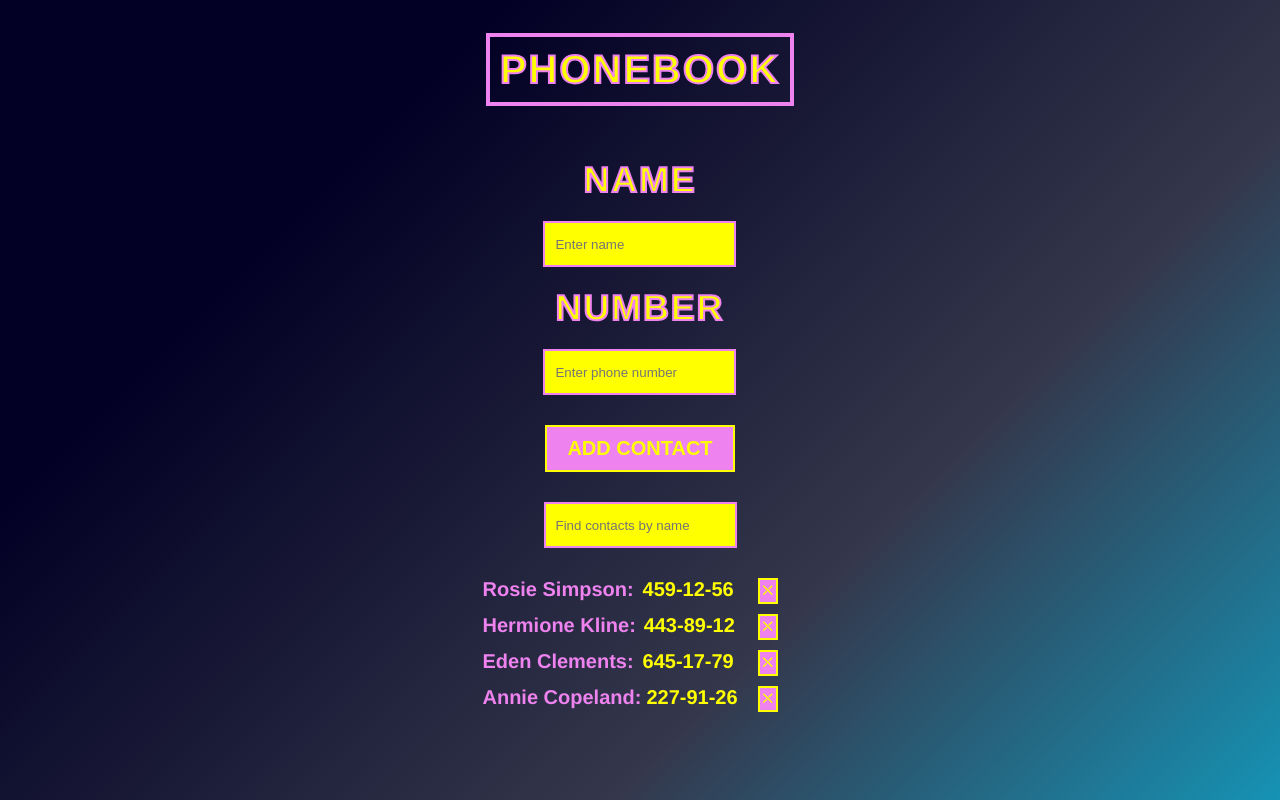
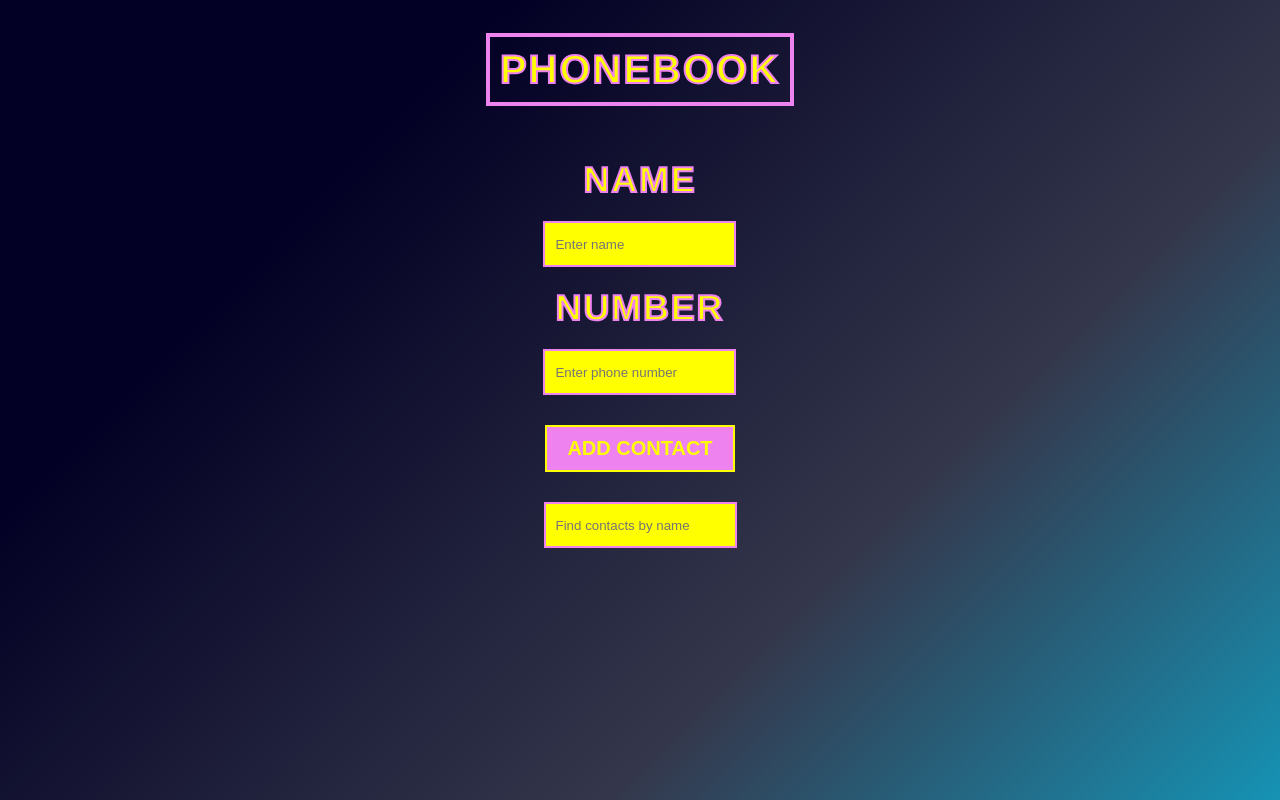
Before and after one commit to rvzdnk/goit-react-hw-08-phonebook, a React (Create React App) app: page / in a window 1280 px wide. Shown: the top 800 px of the page. Built offline with nearby package versions, Linux system fonts and the light colour scheme.

Commit message:
final task

```diff
--- a/package.json
+++ b/package.json
@@ -4,13 +4,17 @@
   "private": true,
   "homepage": "https://rvzdnk.github.io/goit-react-hw-04-hooks-phonebook/",
   "dependencies": {
+    "@reduxjs/toolkit": "^1.8.5",
     "@testing-library/jest-dom": "^5.16.3",
     "@testing-library/react": "^12.1.4",
     "@testing-library/user-event": "^13.5.0",
+    "axios": "^0.27.2",
     "nanoid": "^4.0.0",
     "react": "^18.1.0",
     "react-dom": "^18.1.0",
+    "react-redux": "^8.0.4",
     "react-scripts": "5.0.1",
+    "redux": "^4.2.0",
     "web-vitals": "^2.1.3"
   },
   "scripts": {
--- a/src/components/App.jsx
+++ b/src/components/App.jsx
@@ -1,77 +1,18 @@
-import React, { useState, useEffect } from 'react';
-import { nanoid } from 'nanoid';
 import ContactForm from './ContactForm/ContactForm';
 import ContactList from './ContactList/ContactList';
 import Filter from './Filter/Filter';
 import styles from './App.module.css';
 
 
-export function App () {
-
-  const initialContacts = [
-    { id: 'id-1', name: 'Rosie Simpson', number: '459-12-56' },
-    { id: 'id-2', name: 'Hermione Kline', number: '443-89-12' },
-    { id: 'id-3', name: 'Eden Clements', number: '645-17-79' },
-    { id: 'id-4', name: 'Annie Copeland', number: '227-91-26' },
-  ];
-
-  const [name, setName] = useState('');
-  const [number, setNumber] = useState('');
-  const [filter, setFilter] = useState('');
-  const [contacts, setContacts] = useState(() => {
-    return (
-      JSON.parse(window.localStorage.getItem('contacts')) ?? initialContacts
-    );
-  });
-
-  useEffect(() => {
-    localStorage.setItem('contacts', JSON.stringify(contacts));
-  }, [contacts]);
-
-  const addNewContact = data => {
-    if (contacts.some(contact => contact.name === data.name)) {
-      alert(`${data.name} already exists`);
-      return;
-    };
-
-       setContacts(contacts => {
-      const newContact = {
-        id: nanoid(),
-        ...data,
-      };
-      return [newContact, ...contacts];
-    });
-    setName('');
-    setNumber('');
-  };
-
-  const filteredContacts = e => {
-    setFilter(e.currentTarget.value);
-   }
-
-  const removeContact = (contactId) =>{
-    setContacts(contacts.filter(({ id }) => id !== contactId));
-  };
-
-  const searchByName = (contacts, filter) =>{
-    return contacts.filter(({ name }) =>
-      name.toLocaleLowerCase().includes(filter.toLocaleLowerCase())
-    );
-  };
+export function App() {
 
     const { container, container__header} = styles
     return (
     <div className={container}>
       <h2 className={container__header}>Phonebook</h2>
-      <ContactForm
-          onSubmit={addNewContact}
-          name={name} number={number}
-        />
-      <Filter
-          onFilter={filteredContacts } />
-      <ContactList
-        contacts={searchByName(contacts, filter)}
-        onRemove={removeContact}/>
+      <ContactForm/>
+      <Filter/>
+      <ContactList/>
     </div>
     );
 }
--- a/src/components/ContactForm/ContactForm.jsx
+++ b/src/components/ContactForm/ContactForm.jsx
@@ -1,4 +1,8 @@
-import React, { useState } from 'react';
+import { useState } from 'react';
+import { useDispatch, useSelector } from 'react-redux';
+import { addContacts } from 'redux/contactsSlice';
+import { nanoid } from 'nanoid';
+
 import styles from './ContactForm.module.css';
 
 
@@ -6,6 +10,9 @@ const ContactForm = ({ onSubmit }) => {
 
   const [name, setName] = useState('');
   const [number, setNumber] = useState('');
+  const dispatch = useDispatch();
+  const getContacts = state => state.contacts;
+  const contacts = useSelector(getContacts);
 
   const handleChange = e => {
     const { name, value } = e.target;
@@ -18,8 +25,15 @@ const ContactForm = ({ onSubmit }) => {
 
   const handleSubmit = e => {
     e.preventDefault();
-        const data = { name, number };
-        onSubmit(data);
+    if (contacts.some(contact => contact.name === name)) {
+      alert(`${name} is already in contacts.`);
+    } else {
+      dispatch(addContacts({ id: nanoid(), name, number }));
+    }
+    reset();
+  };
+
+  const reset = () => {
     setName('');
     setNumber('');
   };
--- a/src/components/ContactList/ContactList.jsx
+++ b/src/components/ContactList/ContactList.jsx
@@ -1,18 +1,34 @@
-import React from 'react';
+import { useDispatch, useSelector } from 'react-redux';
+import { deleteContacts } from '../../redux/contactsSlice';
 import styles from './ContactList.module.css';
 
-const ContactList = ({ contacts, onRemove }) => {
+const ContactList = () => {
+    const filtersContacts = (contacts, filter) =>
+        contacts.filter(contact =>
+        contact.name.toLowerCase().includes(filter.toLowerCase())
+    );
+
+    const contacts = useSelector(state => state.contacts);
+    const filter = useSelector(state => state.filter);
+    const dispatch = useDispatch();
+    const contactsList = filtersContacts(contacts, filter);
+
+    const deleteItem = id => {
+        dispatch(deleteContacts(id));
+    };
+
+
     const { list, list__btn, list__item, list__name } = styles;
     return (
         <div>
             <ul className={list}>
-                {contacts.length === 0 ? null : (
+                {contactsList.length === 0 ? null : (
                     <>
-                        {contacts.map(contact => {
+                        {contactsList.map(({ name, number, id }) => {
                             return (
-                                <li className={list__item} key={contact.id}>
-                                    <span className={list__name}>{contact.name}:</span> {contact.number}
-                                    <button className={list__btn} onClick={() => { onRemove(contact.id); }}>
+                                <li className={list__item} key={id}>
+                                    <span className={list__name}>{name}:</span> {number}
+                                    <button className={list__btn} onClick={() => deleteItem(id)}>
                                         ⛌
                                     </button>
                                 </li>
--- a/src/components/Filter/Filter.jsx
+++ b/src/components/Filter/Filter.jsx
@@ -1,12 +1,20 @@
+import { useDispatch } from 'react-redux';
+import { filterContacts } from '../../redux/filterSlice';
 import styles from './Filter.module.css'
 
-export const Filter = ({ filter, onFilter}) => {
+export const Filter = () => {
+  const dispatch = useDispatch();
+
+  const onFilter = e => {
+    const value = e.target.value.toLowerCase();
+    dispatch(filterContacts(value))
+  };
+
   const {filter_input} = styles;
     return (
       <input className={filter_input}
         type="text"
         name="filter"
-        value={ filter }
         onChange={onFilter}
         placeholder="Find contacts by name"
       />
--- a/src/index.js
+++ b/src/index.js
@@ -1,10 +1,14 @@
 import React from 'react';
 import ReactDOM from 'react-dom/client';
+import { Provider } from 'react-redux';
+import store from './redux/store';
 import { App } from 'components/App';
 import './index.css';
 
 ReactDOM.createRoot(document.getElementById('root')).render(
   <React.StrictMode>
-    <App />
+    <Provider store={ store }>
+      <App />
+    </Provider>
   </React.StrictMode>
 );
--- /dev/null
+++ b/src/redux/contactsSlice.js
@@ -0,0 +1,31 @@
+import { createSlice } from '@reduxjs/toolkit';
+
+const initialState =
+  localStorage.getItem('contacts') !== null
+    ? JSON.parse(localStorage.getItem('contacts'))
+    : [];
+
+
+const contacts = createSlice({
+  name: 'contacts',
+  initialState,
+
+  reducers: {
+    addContacts: (state, action) => {
+      localStorage.setItem(
+        'contacts',
+        JSON.stringify([...state, action.payload])
+      );
+      return [...state, action.payload];
+    },
+
+    deleteContacts: (state, action) => {
+      const contact = state.filter(contact => contact.id !== action.payload);
+      localStorage.setItem('contacts', JSON.stringify(contact));
+      return contact;
+    },
+  },
+});
+
+export const { addContacts, deleteContacts } = contacts.actions;
+export default contacts.reducer;
--- /dev/null
+++ b/src/redux/filterSlice.js
@@ -0,0 +1,14 @@
+import { createSlice } from '@reduxjs/toolkit';
+
+const filterSlice = createSlice({
+  name: 'filter',
+  initialState: '',
+  reducers: {
+    filterContacts: (state, action) =>
+      action.payload,
+  },
+});
+
+export const { filterContacts } = filterSlice.actions;
+
+export default filterSlice.reducer;
--- /dev/null
+++ b/src/redux/store.js
@@ -0,0 +1,15 @@
+import { configureStore } from '@reduxjs/toolkit';
+
+import contacts from './contactsSlice';
+import filter from './filterSlice';
+
+const rootReducer = {
+  contacts,
+  filter,
+};
+
+const store = configureStore({
+  reducer: rootReducer,
+});
+
+export default store;
```
Also changed, not shown: 1 other file (tests, documents, lock files or other folders). Lines whose indentation alone changed are shown as unchanged.
